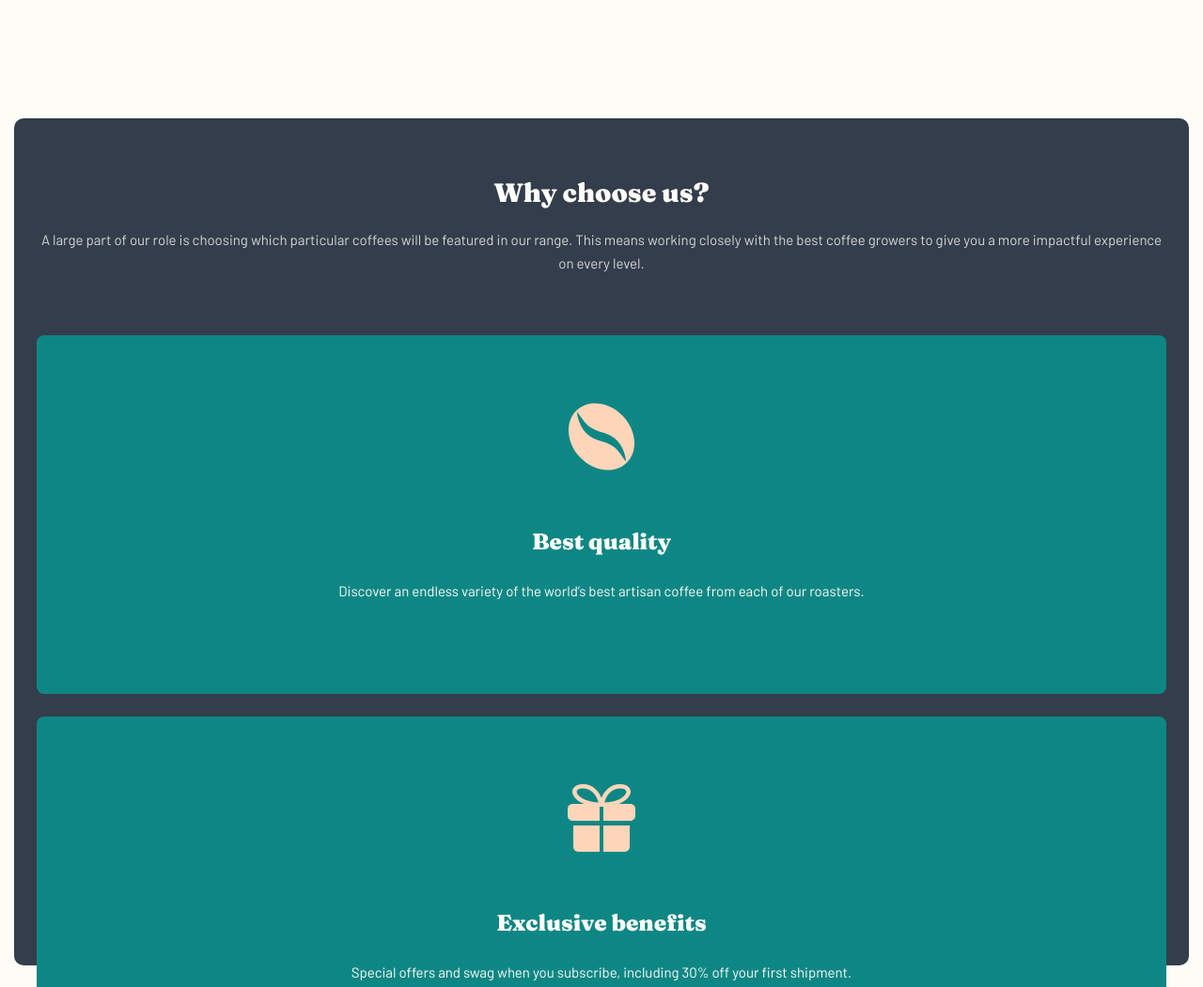
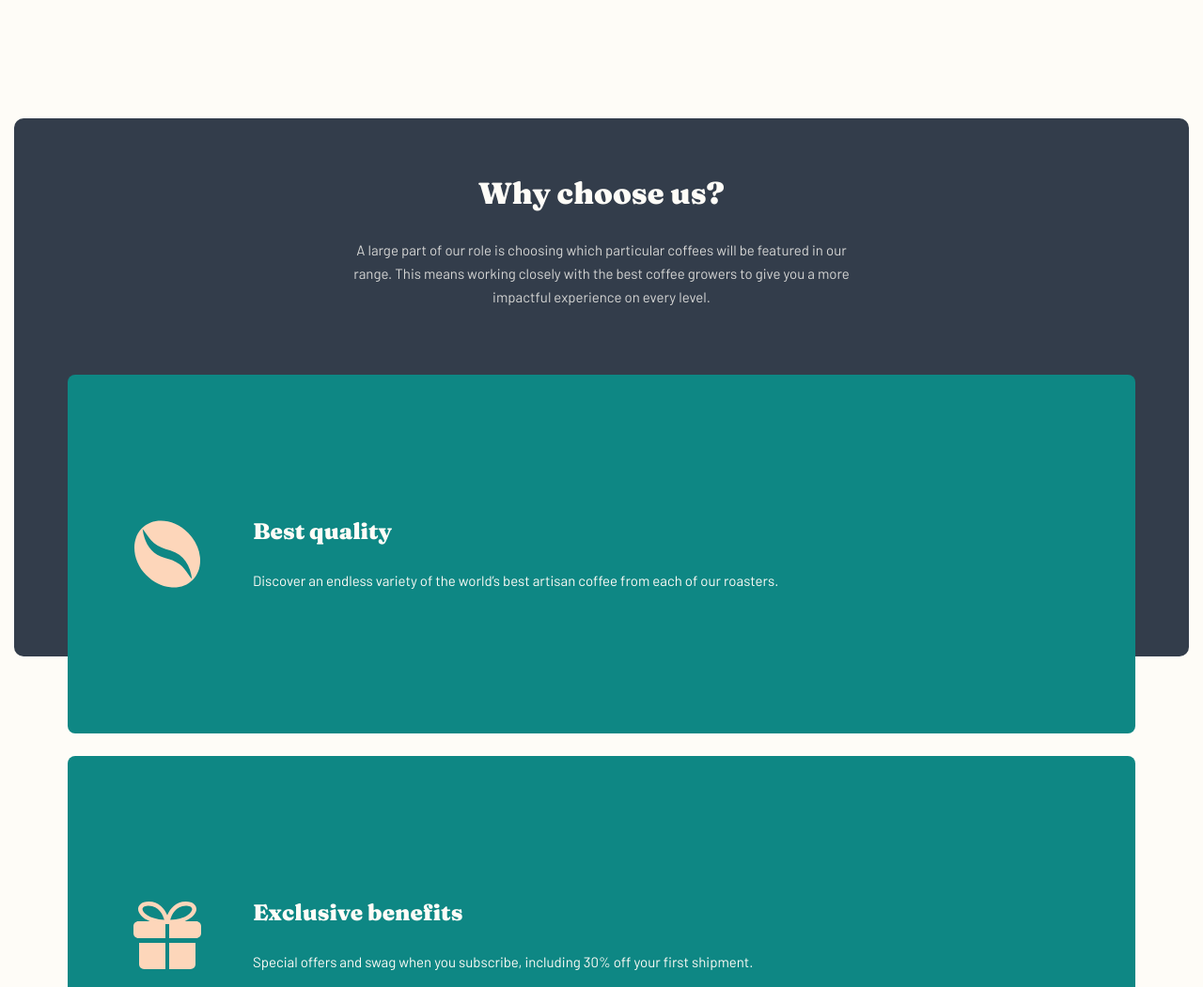
Before and after one commit to shakhbozbekusmonov/coffeeroaster, a plain HTML site: page index.html in a window 1280 px wide. Shown: the part 1460-2511 px from the top of the page at 94% size. Drawn offline with Linux system fonts and the light colour scheme.

Commit message:
add: why-choose tablet done

```diff
--- a/css/main.css
+++ b/css/main.css
@@ -477,18 +477,22 @@ a {
 }
 
 .why-choose__item {
+	display: flex;
+	flex-direction: column;
+	align-items: center;
+	gap: 56px;
 	width: 100%;
 	height: 100%;
 	min-height: 382px;
-	text-align: center;
 	padding: 72px 12px 51px;
 	background-color: var(--color-dark-cyan);
 	border-radius: 8px;
 }
 
-.why-choose__item-img {
-	margin-bottom: 56px;
+.why-choose__item-content {
+	text-align: center;
 }
+
 
 .why-choose__item-title {
 	margin-bottom: 24px;
@@ -504,5 +508,41 @@ a {
 	line-height: 167%;
 	color: var(--color-light-cream);
 }
+
+@media only screen and (min-width: 768px) {
+	.why-choose {
+		padding-bottom: 144px;
+	}
+
+	.why-choose__wrapper {
+		max-height: 573px;
+		padding: 56px 57px;
+	}
+
+	.why-choose__content {
+		max-width: 540px;
+		margin: 0 auto;
+	}
+
+	.why-choose__title {
+		font-size: 32px;
+		line-height: 150%;
+	}
+
+	.why-choose__desc {
+		margin-bottom: 70px;
+	}
+
+	.why-choose__item {
+		flex-direction: row;
+		width: 100%;
+		padding: 41px 48px 41px 70px;
+		gap: 55px;
+	}
+
+	.why-choose__item-content {
+		text-align: left;
+	}
+}
 /* WHY CHOOSE END */
 /*----------------- MAIN END -----------------*/
--- a/index.html
+++ b/index.html
@@ -183,6 +183,7 @@
 						<li class="why-choose__item">
 							<img class="why-choose__item-img" src="./images/coffee-bean.svg" width='72' height='72' alt="Coffee bean image">
 
+							<div class="why-choose__item-content">
 								<h3 class="why-choose__item-title">
 									Best quality
 								</h3>
@@ -190,10 +191,12 @@
 								<p class="why-choose__item-text">
 									Discover an endless variety of the world’s best artisan coffee from each of our roasters.
 								</p>
+							</div>
 						</li>
 						<li class="why-choose__item">
 							<img class="why-choose__item-img" src="./images/gift.svg" width='72' height='72' alt="Gift image">
 
+							<div class="why-choose__item-content">
 								<h3 class="why-choose__item-title">
 									Exclusive benefits
 								</h3>
@@ -201,10 +204,12 @@
 								<p class="why-choose__item-text">
 									Special offers and swag when you subscribe, including 30% off your first shipment.
 								</p>
+							</div>
 						</li>
 						<li class="why-choose__item">
 							<img class="why-choose__item-img" src="./images/vehicle.svg" width='72' height='50' alt="Vehicle image">
 
+							<div class="why-choose__item-content">
 								<h3 class="why-choose__item-title">
 									Free shipping
 								</h3>
@@ -212,6 +217,7 @@
 								<p class="why-choose__item-text">
 									We cover the cost and coffee is delivered fast. Peak freshness: guaranteed.
 								</p>
+							</div>
 						</li>
 					</ul>
 				</div>
```
Lines whose indentation alone changed are shown as unchanged.
